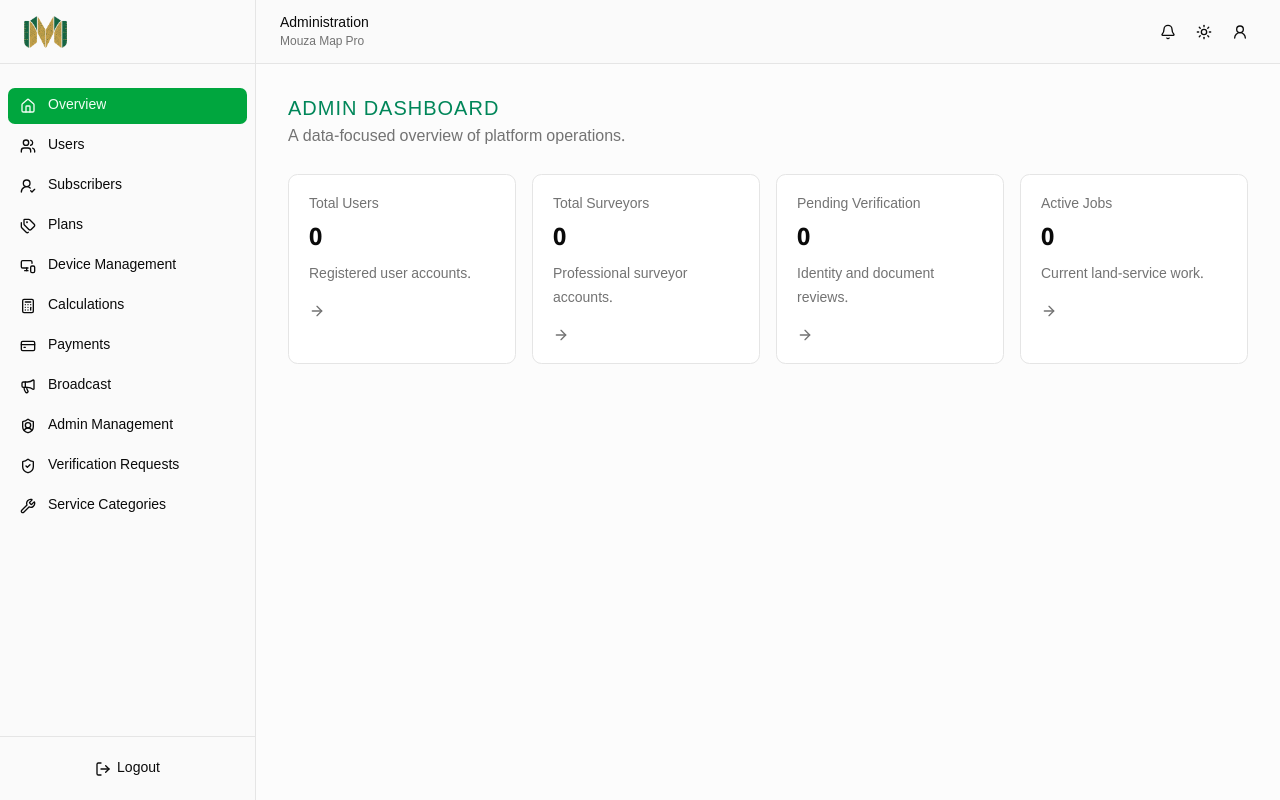
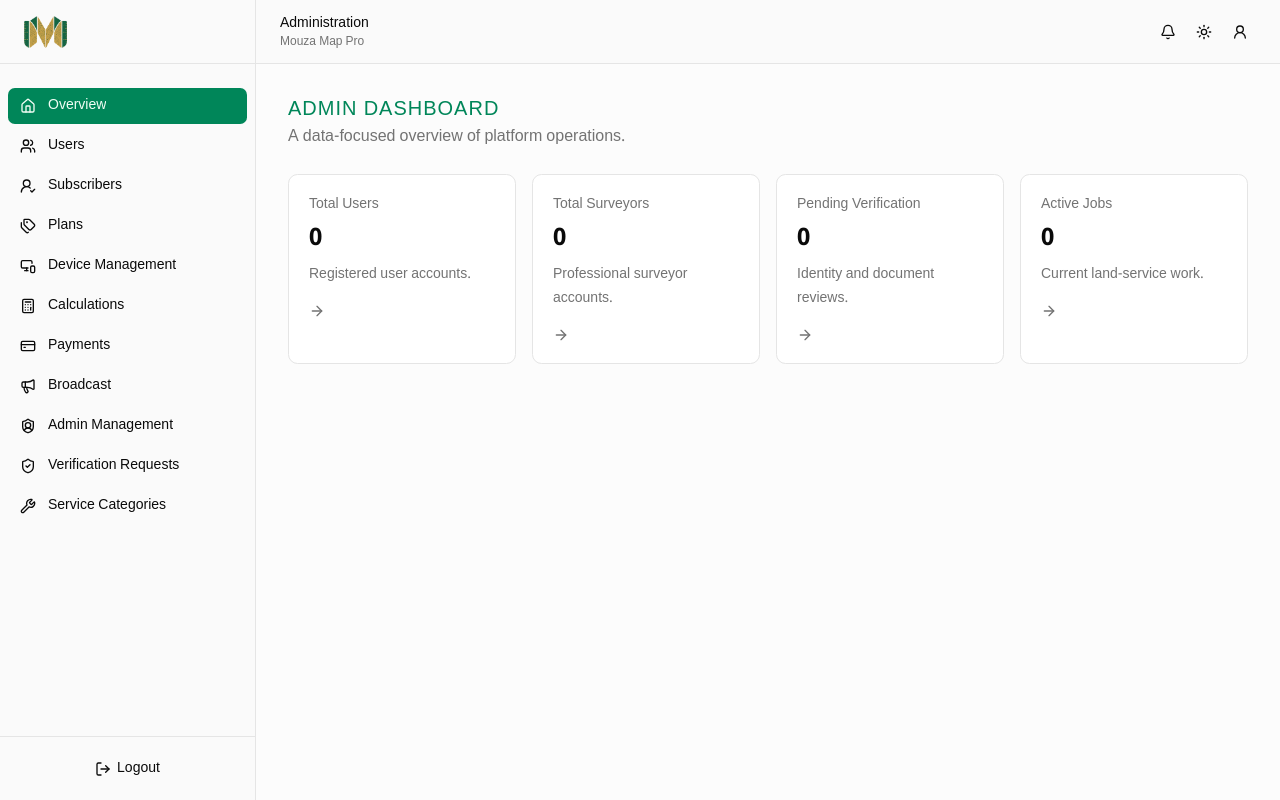
Before and after one commit to nurulla-hasan/mmp_frontend, a Next.js app: page /admin/dashboard in a window 1280 px wide. Built offline with nearby package versions, Linux system fonts and the light colour scheme.

Commit message:
style: update active link background color and clean up dashboard sidebar

```diff
--- a/src/components/layout/dashboard-sidebar.tsx
+++ b/src/components/layout/dashboard-sidebar.tsx
@@ -7,7 +7,7 @@ import { usePathname } from "next/navigation";
 import { Logo } from "@/components/shared/logo";
 import type { NavigationItem } from "@/components/navigation/navigation-config";
 import { cn } from "@/lib/utils";
-import { ScrollArea, ScrollBar } from "../ui/scroll-area";
+import { ScrollArea } from "../ui/scroll-area";
 import { Button } from "../ui/button";
 
 function isRouteActive(pathname: string, href: string) {
@@ -28,7 +28,7 @@ interface DashboardSidebarProps {
 }
 
 export function DashboardSidebar({
-  label,
+  // label,
   navigation,
   onNavigate,
   showLogout = true,
@@ -57,7 +57,7 @@ export function DashboardSidebar({
                 className={cn(
                   "flex items-center gap-3 rounded-lg px-3 py-2 text-sm transition-colors",
                   active
-                    ? "bg-sidebar-primary text-sidebar-primary-foreground"
+                    ? "bg-primary text-sidebar-primary-foreground"
                     : "text-sidebar-foreground hover:bg-sidebar-accent",
                 )}
               >
```
